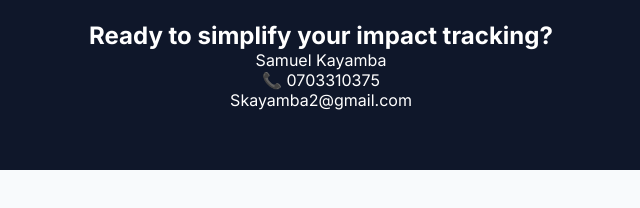
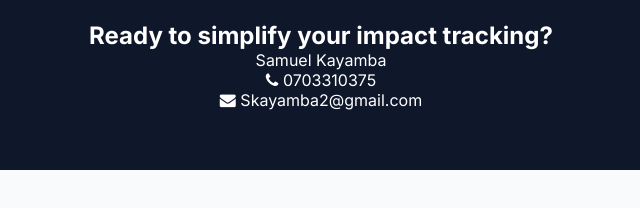
Before and after one commit to samuelkayamba/impacttrack-website, a plain HTML site: page index.html in a window 1280 px wide. Shown: the part 3064-3272 px from the top of the page, 319-959 px from the left. Drawn offline with Linux system fonts and the light colour scheme.

Commit message:
Update index.html

```diff
--- a/index.html
+++ b/index.html
@@ -6,6 +6,8 @@
 <title>ImpactTrack</title>
 
 <link href="https://fonts.googleapis.com/css2?family=Inter:wght@400;600;700&display=swap" rel="stylesheet">
+ <link rel="stylesheet" href="https://cdnjs.cloudflare.com/ajax/libs/font-awesome/4.7.0/css/font-awesome.min.css">
+
 
 <!-- Google Analytics -->
 <script async src="https://www.googletagmanager.com/gtag/js?id=G-XXXX"></script>
@@ -269,7 +271,7 @@ transform:translateY(0);
 <!-- FORM -->
 <div class="container fade-in">
 <h2 class="section-title">Request a Demo</h2>
-<form action="https://formspree.io/f/mykodglv" method="POST" class="form">
+<form action="https://formspree.io/f/mykodglv" method="POST" class="form" autocomplete="off">
 
 <input type="hidden" name="_next" value="https://samuelkayamba.github.io/impacttrack-website/thank-you.html">
 
@@ -291,8 +293,18 @@ transform:translateY(0);
 <div class="cta">
 <h2>Ready to simplify your impact tracking?</h2>
 <p>Samuel Kayamba</p>
-<p>📞 0703310375</p>
-<p>Skayamba2@gmail.com</p>
+<p><i class="fa fa-phone"></i> <a href="tel:0703310375" style="text-decoration:none; color:inherit;">0703310375</a></p>
+
+<p>
+  <i class="fa fa-envelope"></i>
+  <a href="mailto:Skayamba2@://gmail.com" style="text-decoration:none; color:inherit;">
+    Skayamba2@gmail.com
+  </a>
+</p>
+
+
+
+
 
 </div>
 </div>
```
